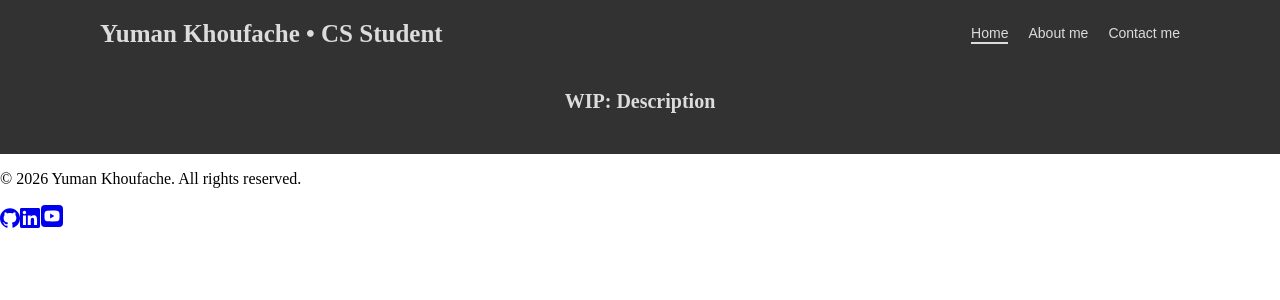
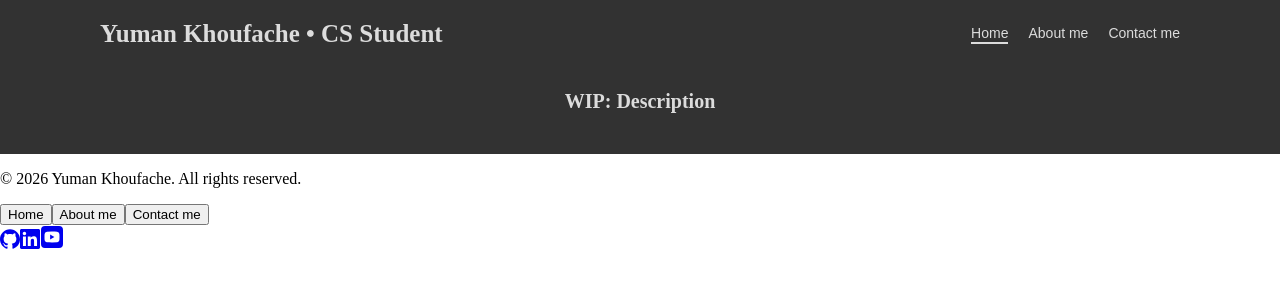
Before and after one commit to YumanKh/Portfolio, a React (Vite) app: page / in a window 1280 px wide. Shown: the top 300 px of the page. Built offline with nearby package versions, Linux system fonts and the light colour scheme.

Commit message:
feat: add navigation buttons for footer

```diff
--- a/src/Footer.tsx
+++ b/src/Footer.tsx
@@ -3,6 +3,11 @@ const Footer = () => {
         <>
             <footer>
                 <p className = 'copyright'>&copy; 2026 Yuman Khoufache. All rights reserved.</p>
+                <div className= "nav-buttons-footer">
+                    <button className={location.pathname === "/" ? "active" : ""}>Home</button>
+                    <button>About me</button>
+                    <button>Contact me</button>
+                </div>
                 <div className = 'social-links'>
                     <a className = "social-link" href="https://github.com/YumanKh" target="_blank" aria-label="GitHub">
                         <svg viewBox="0 0 24 24" width="20" height="20">
@@ -20,6 +25,7 @@ const Footer = () => {
                         </svg>
                      </a>
                 </div>
+
             </footer>
         </>
     );
--- a/src/Header.tsx
+++ b/src/Header.tsx
@@ -12,7 +12,6 @@ const Header = () => {
                     <button>About me</button>
                     <button>Contact me</button>
                 </div>
-
                 <h2>WIP: Description</h2>
             </header>
         </>
```
